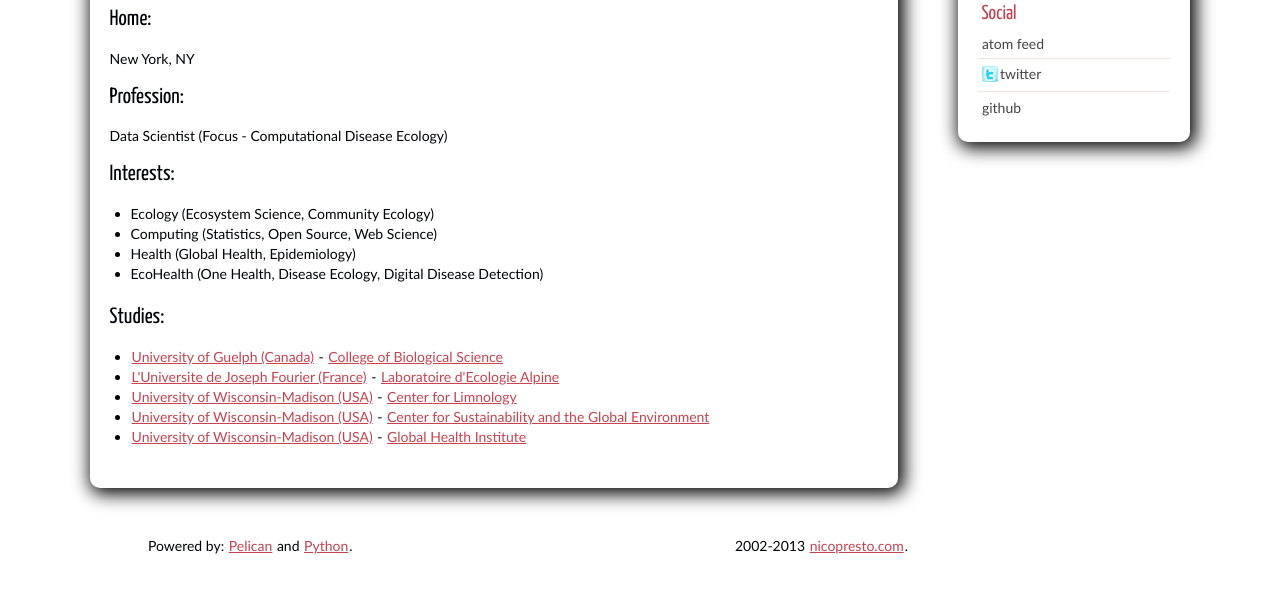
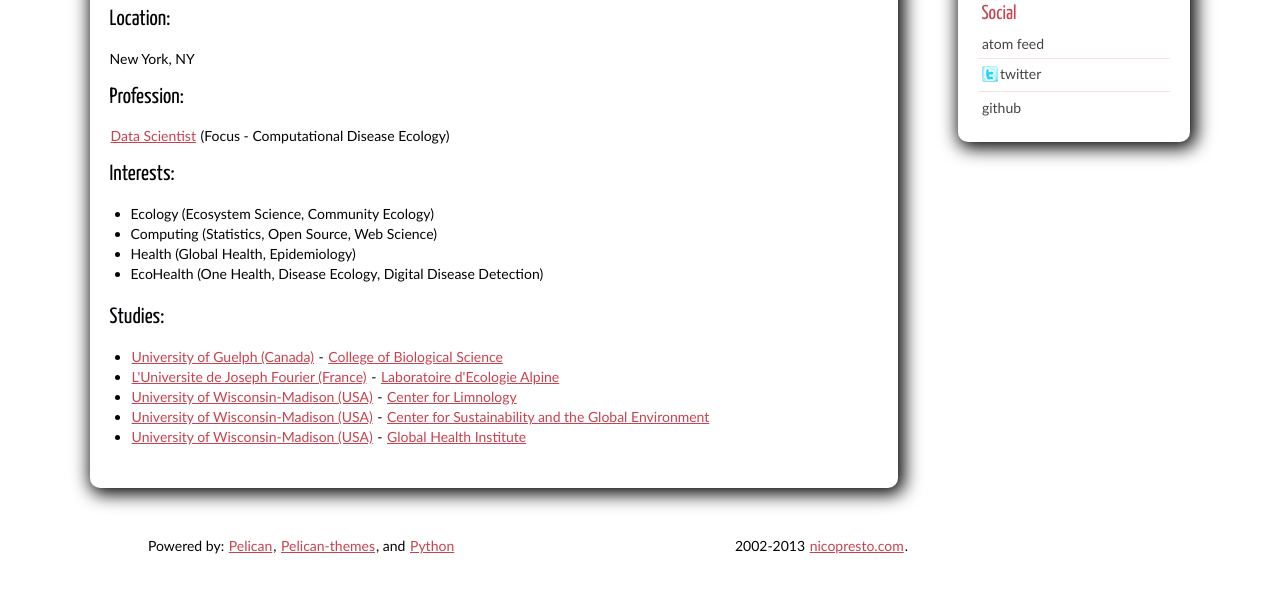
Before and after one commit to nicopresto/nicopresto.github.com, a plain HTML site: page pages/about.html in a window 1280 px wide. Shown: the part 194-786 px from the top of the page. Drawn offline with Linux system fonts and the light colour scheme.

Commit message:
minor edits

```diff
--- a/feeds/all.atom.xml
+++ b/feeds/all.atom.xml
@@ -1,2 +1,2 @@
 <?xml version="1.0" encoding="utf-8"?>
-<feed xmlns="http://www.w3.org/2005/Atom"><title>nicopresto.com</title><link href="http://nicopresto.github.com/" rel="alternate"></link><link href="http://nicopresto.github.com/feeds/all.atom.xml" rel="self"></link><id>http://nicopresto.github.com/</id><updated>2013-02-11T11:11:39Z</updated></feed>
+<feed xmlns="http://www.w3.org/2005/Atom"><title>nicopresto.com</title><link href="http://nicopresto.github.com/" rel="alternate"></link><link href="http://nicopresto.github.com/feeds/all.atom.xml" rel="self"></link><id>http://nicopresto.github.com/</id><updated>2013-02-11T17:37:41Z</updated></feed>
--- a/pages/about.html
+++ b/pages/about.html
@@ -37,10 +37,10 @@
 
 <section id="content" class="body">
     <h1 class="entry-title">About</h1>
-        <h2>Home:</h2>
+        <h2>Location:</h2>
 <p>New York, NY</p>
 <h2>Profession:</h2>
-<p>Data Scientist (Focus - Computational Disease Ecology)</p>
+<p><a href="http://en.wikipedia.org/wiki/Data_scientist">Data Scientist</a> (Focus - Computational Disease Ecology)</p>
 <h2>Interests:</h2>
 <ul>
 <li>Ecology (Ecosystem Science, Community Ecology)</li>
@@ -77,7 +77,8 @@
 
         <footer id="footer" class="body">
                 <address id="about" class="vcard body">
-                Powered by: <a href="https://github.com/getpelican/pelican">Pelican</a> and <a href="http://python.org">Python</a>.
+ Powered by: <a href="https://github.com/getpelican/pelican">Pelican</a>, <a href="https://github.com/getpelican/pelican-themes/tree/master/notmyidea-cms">Pelican-themes</a>, and <a href="http://python.org">Python</a>
+
 <p  style="float:right;">2002-2013 <a href="http://nicopresto.com">nicopresto.com</a>.</p>
                 </address><!-- /#about -->
 
```
Also changed, not shown: archives.html (+2 -1 lines), categories.html (+2 -1 lines), index.html (+2 -1 lines), pages/cv.html (+2 -1 lines), pages/projects.html (+2 -1 lines).
